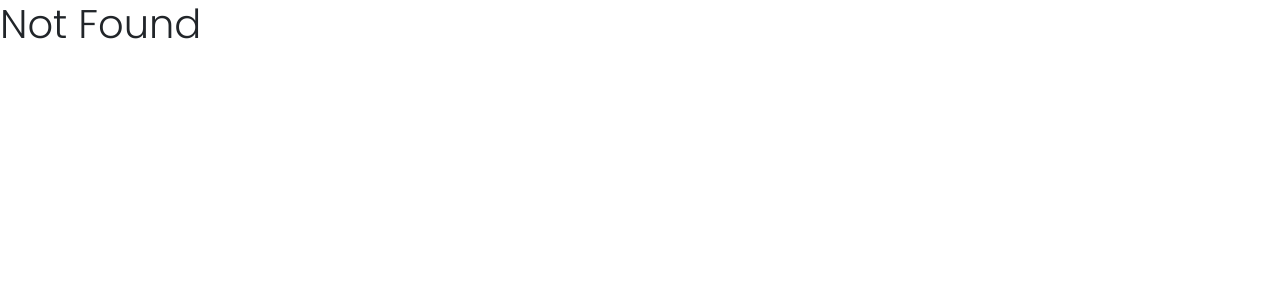
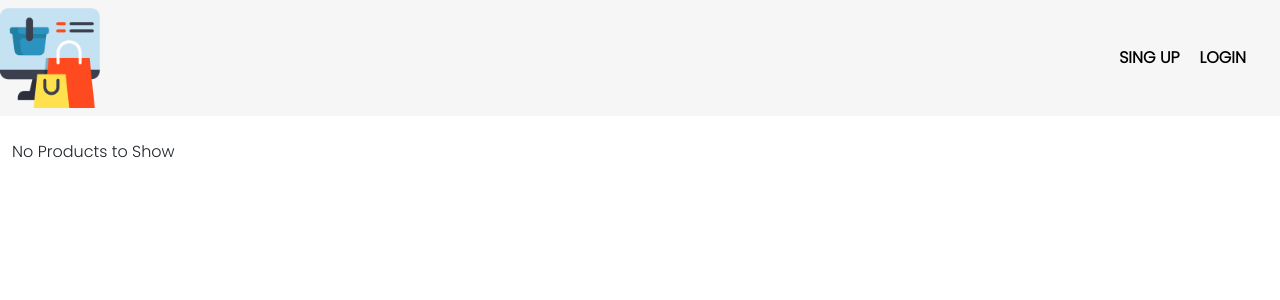
Before and after one commit to vihagana99/Ecommerce-WebApp-React, a React (Create React App) app: page /cart in a window 1280 px wide. Shown: the top 300 px of the page. Built offline with nearby package versions, Linux system fonts and the light colour scheme; no server answers.

Commit message:
Cart View create

```diff
--- a/package.json
+++ b/package.json
@@ -10,6 +10,7 @@
     "react": "^19.0.0",
     "react-dom": "^19.0.0",
     "react-icons": "^5.4.0",
+    "react-icons-kit": "^2.0.0",
     "react-router-dom": "^7.1.3",
     "react-scripts": "5.0.1",
     "web-vitals": "^4.2.4"
--- a/src/App.js
+++ b/src/App.js
@@ -4,6 +4,7 @@ import { Home } from "./Components/Home";
 import { Signup } from "./Components/Signup";
 import { Login } from "./Components/Login";
 import { Addproducts } from "./Components/Addproducts";
+import { Cart } from "./Components/Cart";
 
 function App() {
   return (
@@ -14,6 +15,7 @@ function App() {
           <Route path="/signup" element={<Signup />} />
           <Route path="/login" element={<Login />} />
           <Route path="/addproducts" element={<Addproducts/>} />
+          <Route path="/cart" element={<Cart/>} />
           <Route path="*" element={<h1>Not Found</h1>} />
         </Routes>
       </div>
--- /dev/null
+++ b/src/Components/Cart.js
@@ -0,0 +1,79 @@
+import React, { useState, useEffect } from 'react';
+import { Navbar } from './Navbar';
+import { auth, fs } from '../Config/Config';
+import { doc, getDoc, collection, query, where, onSnapshot } from 'firebase/firestore';
+import { CartProducts } from './CartProducts';
+
+export const Cart = () => {
+  const [user, setUser] = useState(null);
+  const [cartProducts, setCartProducts] = useState([]);
+
+  // Get user data
+  useEffect(() => {
+    const unsubscribe = auth.onAuthStateChanged((user) => {
+      if (user) {
+        const userDocRef = doc(fs, 'Users', user.uid); // Get reference to the user document
+        getDoc(userDocRef)
+          .then((snapshot) => {
+            if (snapshot.exists()) {
+              setUser(snapshot.data().Fullname);
+            } else {
+              setUser(null);
+            }
+          })
+          .catch((error) => console.log(error));
+      } else {
+        setUser(null);
+      }
+    });
+
+    return () => unsubscribe();
+  }, []);
+
+  // Get cart products from Firestore collection
+  useEffect(() => {
+    const unsubscribe = auth.onAuthStateChanged((user) => {
+      if (user) {
+        // Use Firestore modular API to query the cart collection
+        const cartRef = collection(fs, 'Cart ' + user.uid); // Get reference to the user's cart collection
+        const q = query(cartRef); // Create a query (you can add more filters if needed)
+
+        // Real-time listener for cart changes
+        const unsubscribeSnapshot = onSnapshot(q, (snapshot) => {
+          const newCartProducts = snapshot.docs.map((doc) => ({
+            ID: doc.id,
+            ...doc.data(),
+          }));
+          setCartProducts(newCartProducts);
+        });
+
+        return () => unsubscribeSnapshot(); // Cleanup listener when component unmounts
+      } else {
+        console.log('User is not logged in');
+      }
+    });
+
+    return () => unsubscribe(); // Cleanup auth listener
+  }, []);
+
+  console.log(cartProducts);
+
+  return (
+    <div>
+      <Navbar user={user} />
+      <br />
+      {cartProducts.length > 0 && (
+        <div className='container-fluid'>
+          <h1 className='text-center'>Cart</h1>
+          <div className='products-box'>
+            <CartProducts cartProducts={cartProducts} />
+          </div>
+        </div>
+      )}
+
+      {cartProducts.length < 1 && (
+        <div className='container-fluid'>No Products to Show</div>
+      )}
+    </div>
+  );
+};
--- /dev/null
+++ b/src/Components/CartProducts.js
@@ -0,0 +1,8 @@
+import React from 'react';
+import { IndividualCartProduct } from './IndividualCartProduct';
+
+export const CartProducts = ({ cartProducts }) => {
+  return cartProducts.map((cartproduct) => (
+    <IndividualCartProduct key={cartproduct.ID} cartproduct={cartproduct} />
+  ));
+};
--- a/src/Components/Home.js
+++ b/src/Components/Home.js
@@ -74,7 +74,7 @@ export const Home = () => {
 
   const addToCart = async (product) => {
     if (uid !== null) {
-      const productRef = doc(fs, `Cart  ${uid}`, product.ID); // Firestore 'doc' function භාවිතා කරන්න
+      const productRef = doc(fs, `Cart ${uid}`, product.ID); // Firestore 'doc' function භාවිතා කරන්න
       const productData = {
         ...product,
         qty: 1,
--- /dev/null
+++ b/src/Components/IndividualCartProduct.js
@@ -0,0 +1,29 @@
+import React from 'react';
+import { FaMinus, FaPlus } from 'react-icons/fa'; // Use react-icons
+
+export const IndividualCartProduct = ({ cartproduct }) => {
+  return (
+    <div className='product'>
+      <div className='product-img'>
+        <img src={cartproduct.url} alt='product-img' />
+      </div>
+      <div className='product-text title'>{cartproduct.title}</div>
+      <div className='product-text description'>{cartproduct.description}</div>
+      <div className='product-text price'>{cartproduct.price}</div>
+      <span>Quantity</span>
+
+      <div className='product-text quantity-box'>
+        <div className='action-btns minus'>
+          <FaMinus size={20} /> {/* Use FaMinus */}
+        </div>
+        <div>{cartproduct.qty}</div>
+        <div className='action-btns plus'>
+          <FaPlus size={20} /> {/* Use FaPlus */}
+        </div>
+      </div>
+
+      <div className='product-text cart-price'>RS.{cartproduct.TotalProductPrice}</div>
+      <div className='btn btn-danger btn-md cart-btn'>DELETE</div>
+    </div>
+  );
+};
--- a/src/Components/IndividualProduct.js
+++ b/src/Components/IndividualProduct.js
@@ -18,7 +18,7 @@ export const IndividualProduct = ({ individualProduct, addToCart }) => {
       </div>
       <div className="product-text title">{individualProduct.title}</div>
       <div className="product-text description">{individualProduct.description}</div>
-      <div className="product-text price">{individualProduct.price}</div>
+      <div className="product-text price">RS.{individualProduct.price}</div>
       <div className="btn btn-danger btn-md cart-btn" onClick={handleAddToCart}>ADD TO CART</div>
     </div>
   );
```
Also changed, not shown: src/Components/Navbar.js (+3 -9 lines), 1 other file (tests, documents, lock files or other folders).
